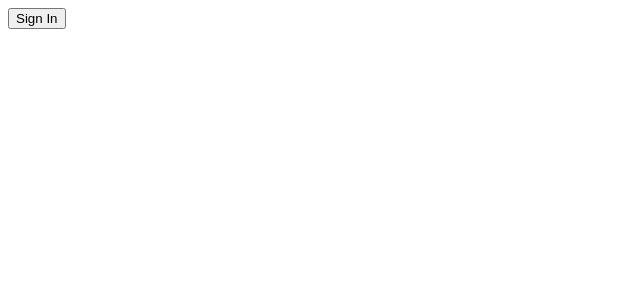
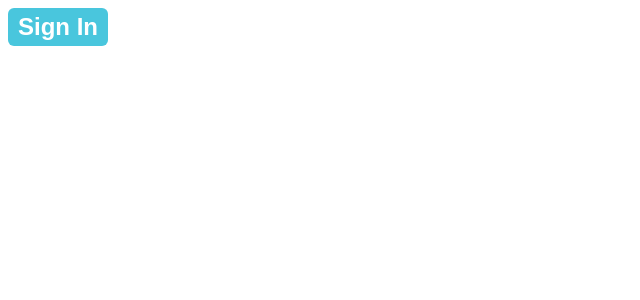
Before and after one commit to hayate4th/lazy-diary, a React app: page / in a window 1280 px wide. Shown: the top 300 px of the page, without its empty margins (0-640 px from the left). Built offline with nearby package versions, Linux system fonts and the light colour scheme.

Commit message:
Desgin Button component

```diff
--- a/src/components/UserAuthentication/Button/index.tsx
+++ b/src/components/UserAuthentication/Button/index.tsx
@@ -1,4 +1,5 @@
 import React from "react";
+import styled from "styled-components";
 
 interface Props {
   text: string;
@@ -8,10 +9,30 @@ interface Props {
 
 const Button: React.FC<Props> = ({ text, dataTestId, onClickHandler }) => {
   return (
-    <button onClick={onClickHandler} data-testid={dataTestId}>
+    <StyledButton onClick={onClickHandler} data-testid={dataTestId}>
       {text}
-    </button>
+    </StyledButton>
   );
 };
 
+const StyledButton = styled.button`
+  background: none;
+  background-color: #49c6dd;
+  border: none;
+  border-radius: 6px;
+  color: #ffffff;
+  cursor: pointer;
+  font-size: 24px;
+  font-weight: bold;
+  padding: 5px 10px;
+
+  &:focus {
+    outline: none;
+  }
+
+  &:active {
+    background: #c7c4c4;
+  }
+`;
+
 export default Button;
```
